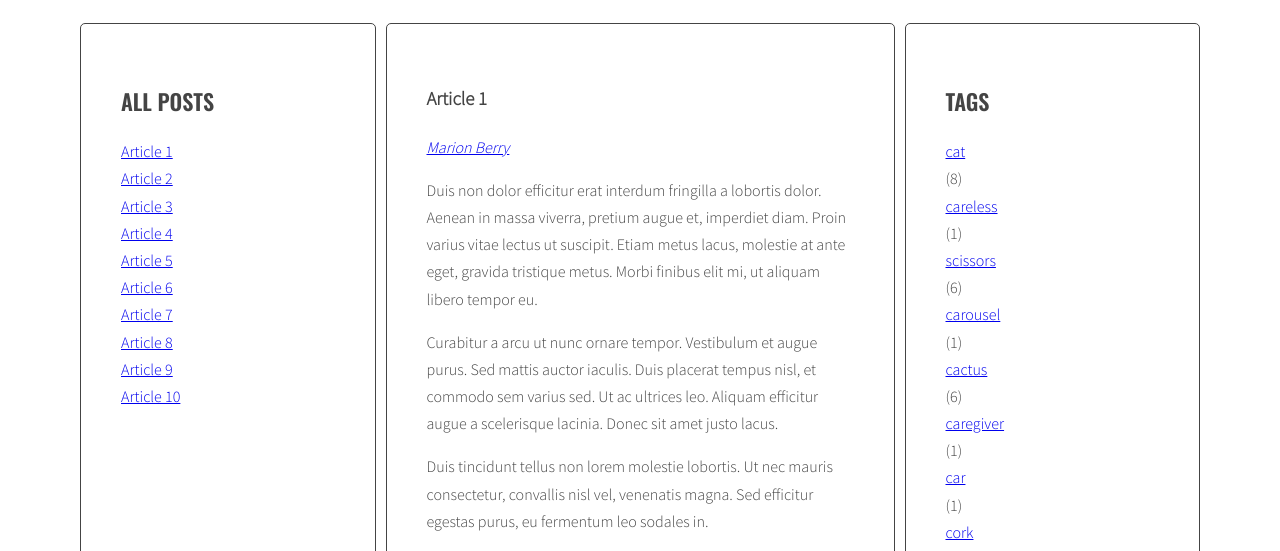
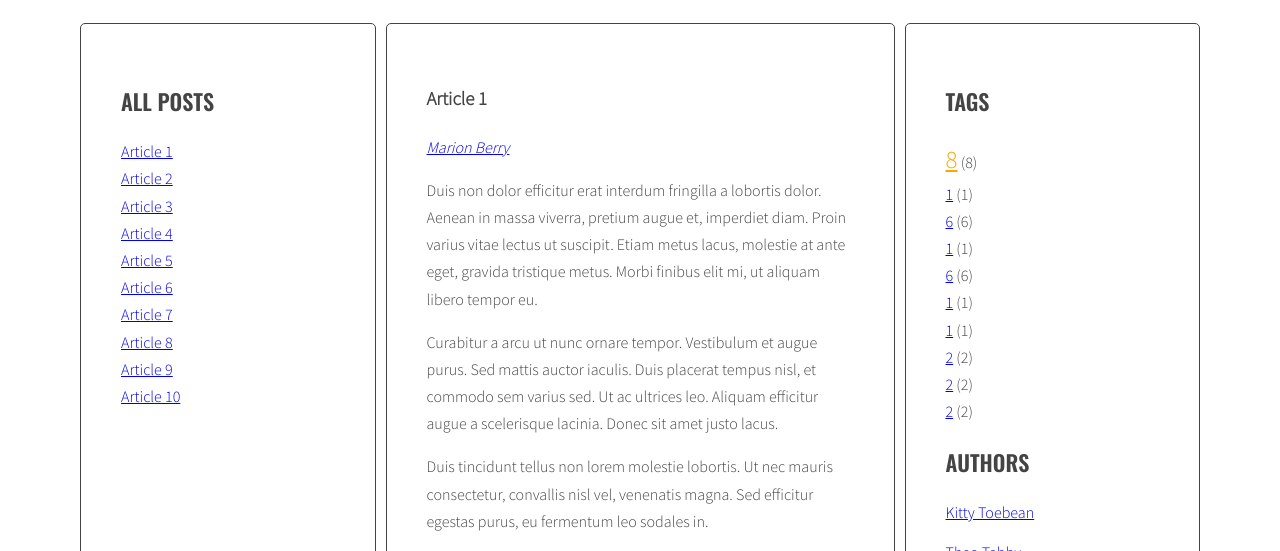
Before and after one commit to dave8git/javascript-blog, a website: page index.html in a window 1280 px wide. Shown: the part 220-771 px from the top of the page. Drawn offline with nearby package versions, Linux system fonts and the light colour scheme.

Commit message:
Add links in a loop for tagCloud

```diff
--- a/js/script.js
+++ b/js/script.js
@@ -30,7 +30,7 @@ function generateTitleLinks(customSelector = '') {
   const titleList = document.querySelector(optTitleListSelector); // remove contents of titleList
   titleList.innerHTML = '';
   const articles = document.querySelectorAll(optArticleSelector  + customSelector);
-  console.log(customSelector);
+  // console.log(customSelector);
   let linkHTML = '';
   for (let article of articles) { // for each article
     const articleId = article.getAttribute('id'); // get the article id
@@ -38,7 +38,7 @@ function generateTitleLinks(customSelector = '') {
     linkHTML = '<li><a href="#' + articleId + '"><span>' + articleTitle + '</span></a></li>'; // create HTML of the link
     titleList.insertAdjacentHTML('beforeend', linkHTML);
   }
-  console.log(linkHTML);
+  // console.log(linkHTML);
   const links = document.querySelectorAll('.titles a'); //find all links in element with class titles and add event listener click to all of them
   for (let link of links) {
     link.addEventListener('click', titleClickHandler);
@@ -50,7 +50,7 @@ function calculateTagsParams(tags) {
   const params = {
     max: 0,
     min: 999999
-  }
+  };
   for(let tag in tags){
     if(tags[tag] > params.max) {
       params.max = tags[tag];
@@ -58,7 +58,7 @@ function calculateTagsParams(tags) {
     if(tags[tag] < params.min ) {
       params.min = tags[tag];
     }
-    console.log(tag + ' is used ' + tags[tag] + ' times');
+    // console.log(tag + ' is used ' + tags[tag] + ' times');
   }
   return params;
 }
@@ -68,22 +68,24 @@ function calculateTagClass(count, params) {
   const normalizedMax = params.max - params.min;
   const percentage = normalizedCount / normalizedMax;
   const classNumber = Math.floor( percentage * (optCloudClassCount - 1) + 1 );
-  classNumber = Math.floor( ( (count - params.min) / (params.max - params.min) ) * optCloudClassCount + 1 );
+  return classNumber;
 }
 
 function generateTags() {
   let allTags = {}; // create a new variable allTags with an empty array
   const articles = document.querySelectorAll(optArticleSelector);// find all articles
   for (let article of articles) {// START LOOP: for every article:
-    console.log(article);
+    // console.log(article);
     const tagsWrapper = article.querySelector(optArticleTagsSelector); // find tags wrapper
     let html = '';  // make html variable with empty string
     const tags = article.getAttribute('data-tags'); // get tags from data-tags attribute
     const splitTags = tags.split(' '); // split tags into array
     for (let splitTag of splitTags) { // START LOOP: for each tag
-      let htmlLink = '<li><a class="' + optCloudClassPrefix + '5' + '"' + ' ' + 'href="#tag-' + splitTag + '">' + splitTag + '</a></li>' + ' '; // generate HTML of the link
+      console.log('splitTags:' + splitTags);
+      let htmlLink = '<li><a href="#tag-' + splitTag + '">' + splitTag + '</a></li>' + ' '; // generate HTML of the link
       html += htmlLink; // add generated code to html variable
       if(!allTags.hasOwnProperty(htmlLink)) {//(allTags.indexOf(htmlLink) == -1) { // add generated code to allTags array
+        console.log('allTags: ', allTags);
         allTags[htmlLink] = 1;// allTags.push(htmlLink); // add generated code to allTags array
       } else {
         allTags[htmlLink]++;
@@ -93,25 +95,28 @@ function generateTags() {
   }// END LOOP: for every article
   const tagList = document.querySelector('.tags');  // find list of tags in right column
   // tagList.innerHTML = allTags.join(' ');
-  console.log('allTags:', allTags);
+  // console.log('allTags:', allTags);
   const tagsParams = calculateTagsParams(allTags);
-  console.log('tagsParams:', tagsParams);
+  // console.log('tagsParams:', tagsParams);
   let allTagsHTML = ''; // create variable for all links HTML code
   for(let tag in allTags) { // START LOOP: for each tag in allTags
-    allTagsHTML += tag + ' (' + allTags[tag] + ') '; // generate code of a link and add it to allTagsHTML
+    const tagLinkHTML = '<li><a href="#" class="' + optCloudClassPrefix + calculateTagClass(allTags[tag], tagsParams) + '">' + allTags[tag] + '</a>' + ' (' + allTags[tag] + ') </li>';
+    allTagsHTML += tagLinkHTML; // generate code of a link and add it to allTagsHTML
   } // END LOOP: for each tag in allTags
   tagList.innerHTML = allTagsHTML;
 }
 generateTags();
+
+// class="' + optCloudClassPrefix + '"' + ' ' +  + calculateTagClass(optCloudClassCount, calculateTagsParams())
 
 function tagClickHandler(event) {
   event.preventDefault(); // prevent default action for this event
   const clickedElement = this; // make new constant named "clickedElement" and give it the value of "this"
   const href = clickedElement.getAttribute('href'); // make a new constant "href" and read the attribute "href" of the clicked element
   const tag = href.replace('#tag-',''); // make a new constant "tag" and extract tag from the "href" constant
-  console.log(tag);
+  // console.log(tag);
   const activeTags = document.querySelectorAll('a.active[href^="#tag-"]'); // find all tag links with class active
-  console.log(activeTags);
+  // console.log(activeTags);
   for (let activeTag of activeTags) {// START LOOP: for each active tag link
     activeTag.classList.remove('active');// remove class active
   }// END LOOP: for each actie tag link
@@ -137,21 +142,21 @@ function generateAuthors() {
     let html = '';
     const author = article.getAttribute('data-author');
     html = '<a href="#author-' + author +  '">' + author + '</a>';
-    console.log(html);
+    // console.log(html);
     authorsWrapper.insertAdjacentHTML('beforeend', html);
   }
 }
 generateAuthors();
 
 function authorClickHandler(event) {
-  console.log('now!');
+  // console.log('now!');
   event.preventDefault();
   const clickedElement = this;
   const href = clickedElement.getAttribute('href');
   const author = href.replace('#author-','');
-  console.log(author);
+  // console.log(author);
   const activeAuthors = document.querySelectorAll('a.active[href^="#author-"]');
-  console.log(activeAuthors);
+  // console.log(activeAuthors);
   for (let activeAuthor of activeAuthors) {
     activeAuthor.classList.remove('active');
   }
--- a/sass/style.scss
+++ b/sass/style.scss
@@ -118,3 +118,9 @@ body {
     margin: 0 10px 0 0;
   }
 }
+
+.tag-size-5 {
+  display: inline-block;
+  font-size: 25px;
+  color: orange;
+}
```
Also changed, not shown: css/style.css, index.html (line endings or trailing spaces), 1 other file.
